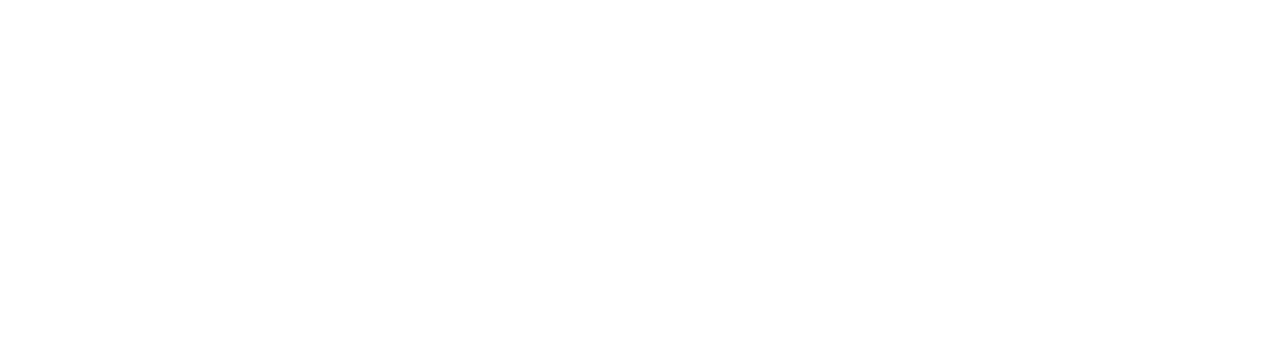
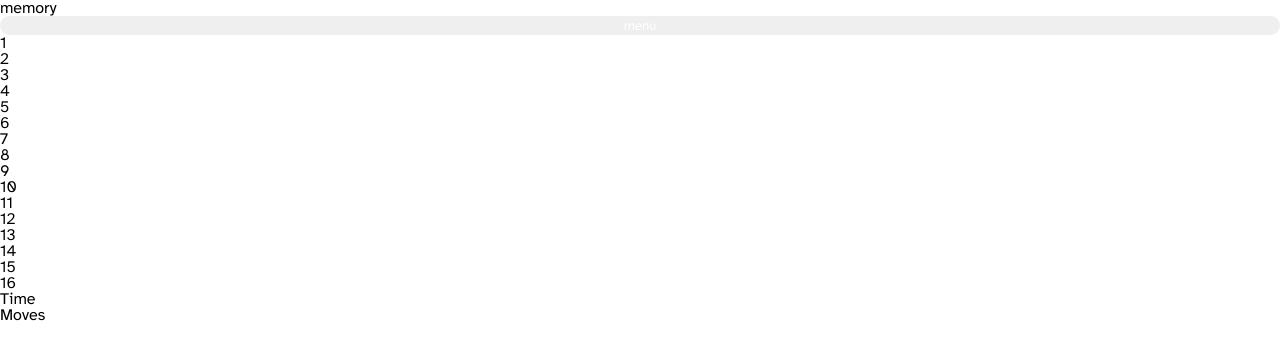
Before and after one commit to JConan/fm-memory-game-challenge, a React (Create React App) app: page /game/solo/4x4 in a window 1280 px wide. Shown: the top 360 px of the page. Built offline with nearby package versions, Linux system fonts and the light colour scheme; a web font is replaced by a local one.

Commit message:
implement basic SoloGame inputs

```diff
--- a/src/App/index.tsx
+++ b/src/App/index.tsx
@@ -6,6 +6,7 @@
 } from "react-router-dom";
 import { useGameState } from "../components/Game";
 import { Start } from "../screens/Start";
+import { SoloGame } from "../screens/SoloGame";
 import "./style.scss";
 
 const App = () => {
@@ -14,6 +15,7 @@
   return (
     <Router>
       <Switch>
+        <Route path="/game/solo/:size" component={SoloGame} />
         <Route path="/start">
           <Start state={state} />
         </Route>
--- /dev/null
+++ b/src/screens/SoloGame/index.tsx
@@ -0,0 +1,32 @@
+import "./style.scss";
+
+export const SoloGame = () => (
+  <div>
+    <span>memory</span>
+    <button>menu</button>
+    <ul aria-label="memory item list">
+      <li aria-label="memory item">1</li>
+      <li aria-label="memory item">2</li>
+      <li aria-label="memory item">3</li>
+      <li aria-label="memory item">4</li>
+      <li aria-label="memory item">5</li>
+      <li aria-label="memory item">6</li>
+      <li aria-label="memory item">7</li>
+      <li aria-label="memory item">8</li>
+      <li aria-label="memory item">9</li>
+      <li aria-label="memory item">10</li>
+      <li aria-label="memory item">11</li>
+      <li aria-label="memory item">12</li>
+      <li aria-label="memory item">13</li>
+      <li aria-label="memory item">14</li>
+      <li aria-label="memory item">15</li>
+      <li aria-label="memory item">16</li>
+    </ul>
+    <div role="timer" aria-label="time">
+      <span>Time</span>
+    </div>
+    <div role="status" aria-label="moves">
+      <span>Moves</span>
+    </div>
+  </div>
+);
--- a/src/screens/Start/index.tsx
+++ b/src/screens/Start/index.tsx
@@ -1,4 +1,5 @@
 import { FC } from "react";
+import { Link } from "react-router-dom";
 import { GameState } from "../../components/Game";
 import { SelectOptions } from "../../components/SelectOptions";
 import "./style.scss";
@@ -18,7 +19,9 @@
           label="Numbers of Players"
           values={["1", "2", "3", "4"] as const}
           selected={state.numberOfPlayer}
-          onSelect={(value) => state.setNumberOfPlayers(value)}
+          onSelect={(value) => {
+            state.setNumberOfPlayers(value);
+          }}
         />
         <SelectOptions
           label="Grid Size"
@@ -26,7 +29,13 @@
           selected={state.gridSize}
           onSelect={(value) => state.setGridSize(value)}
         />
-        <button className="button-navigation">start game</button>
+        <Link
+          to={`/game/${state.numberOfPlayer === "1" ? "solo" : "multi"}/${
+            state.gridSize
+          }`}
+        >
+          <button className="button-navigation">start game</button>
+        </Link>
       </div>
     </div>
   );
```
Also changed, not shown: src/screens/SoloGame/style.scss (added), 2 other files (tests, documents, lock files or other folders).
